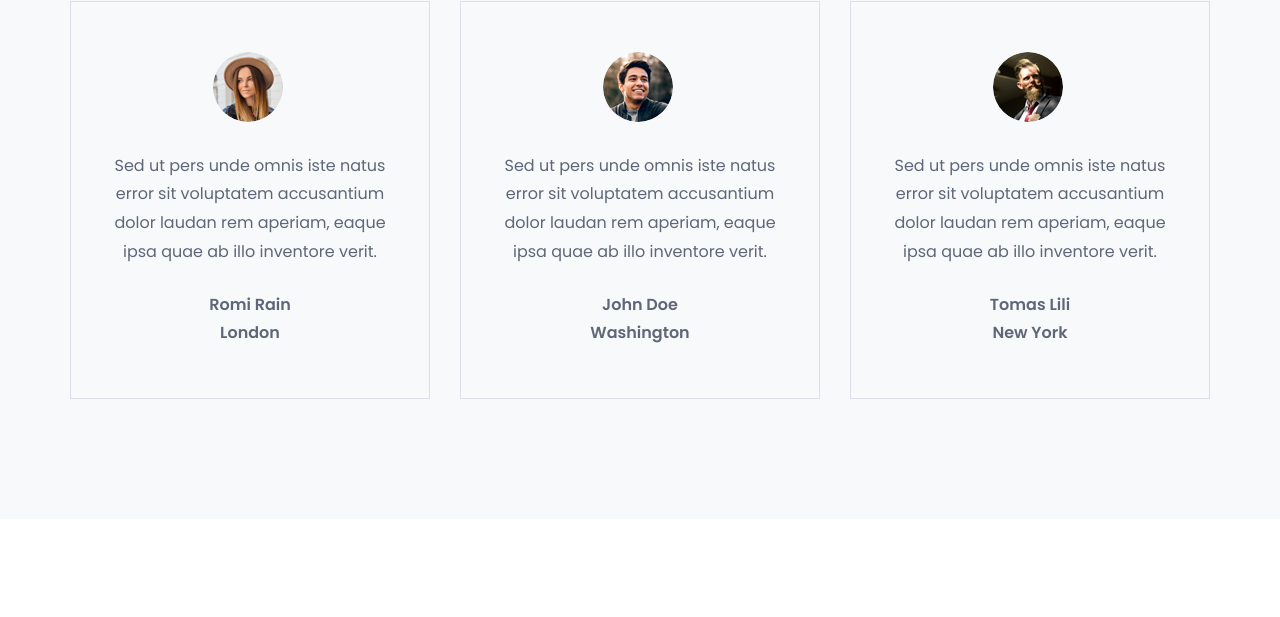
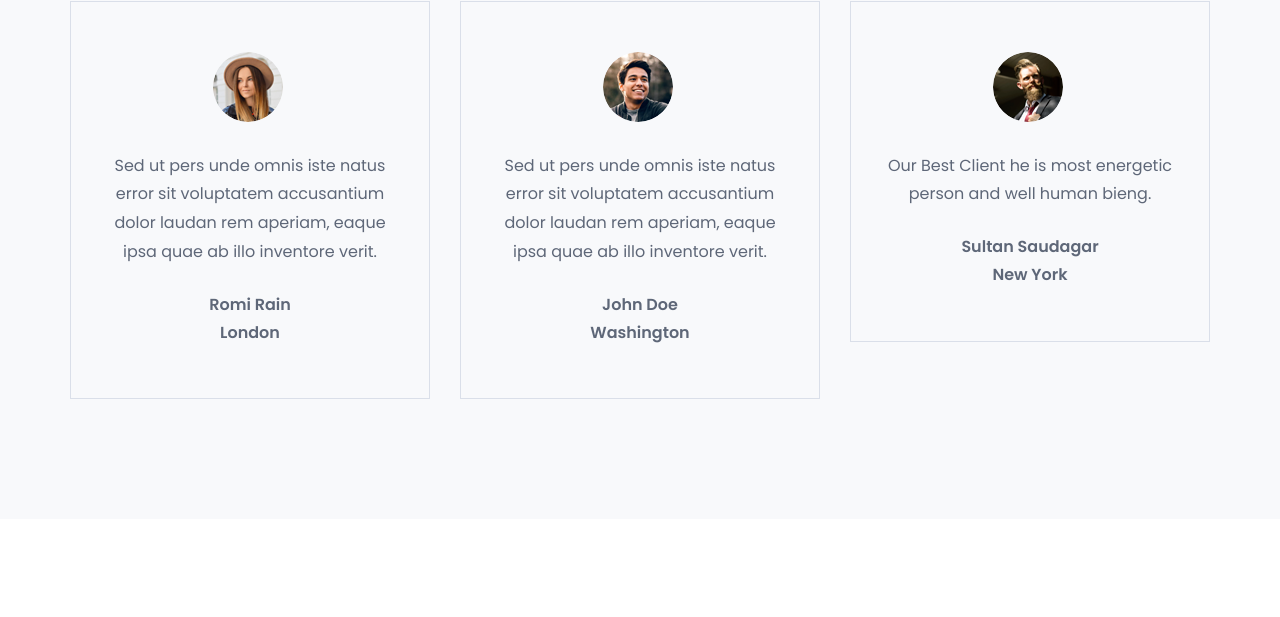
Before and after one commit to sultansaudagar1999/car-shopping-website, a plain HTML site: page index.html in a window 1280 px wide. Shown: the part 4390-5007 px from the top of the page. Drawn offline with nearby package versions, Linux system fonts and the light colour scheme.

Commit message:
Update index.html
pipe test

```diff
--- a/index.html
+++ b/index.html
@@ -594,11 +594,11 @@
 									</div><!--/.testimonial-info-->
 									<div class="testimonial-comment">
 										<p>
-											Sed ut pers unde omnis iste natus error sit voluptatem accusantium dolor laudan rem aperiam, eaque ipsa quae ab illo inventore verit.
+											Our Best Client he is most energetic person and well human bieng.
 										</p>
 									</div><!--/.testimonial-comment-->
 									<div class="testimonial-person">
-										<h2><a href="#">tomas lili</a></h2>
+										<h2><a href="#">Sultan Saudagar</a></h2>
 										<h4>new york</h4>
 									</div><!--/.testimonial-person-->
 								</div><!--/.testimonial-description-->
```
